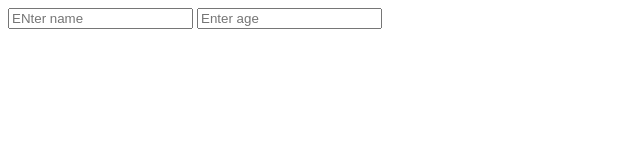
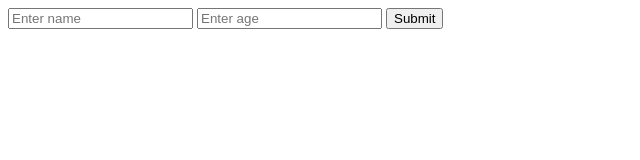
Before and after one commit to FarhanAlstonair/GitPractise, a plain HTML site: page index.html in a window 1280 px wide. Shown: the whole page, without its empty margins (0-640 px from the left). Drawn offline with Linux system fonts and the light colour scheme.

Commit message:
commit by branch2

```diff
--- a/index.html
+++ b/index.html
@@ -6,7 +6,10 @@
     <title>Document</title>
 </head>
 <body>
-    <input type="text" placeholder="ENter name">
+    <form action="submit">
+        <input type="text" placeholder="Enter name">
     <input type="number" placeholder="Enter age ">
+    <button>Submit</button>
+    </form>
 </body>
 </html>
```
